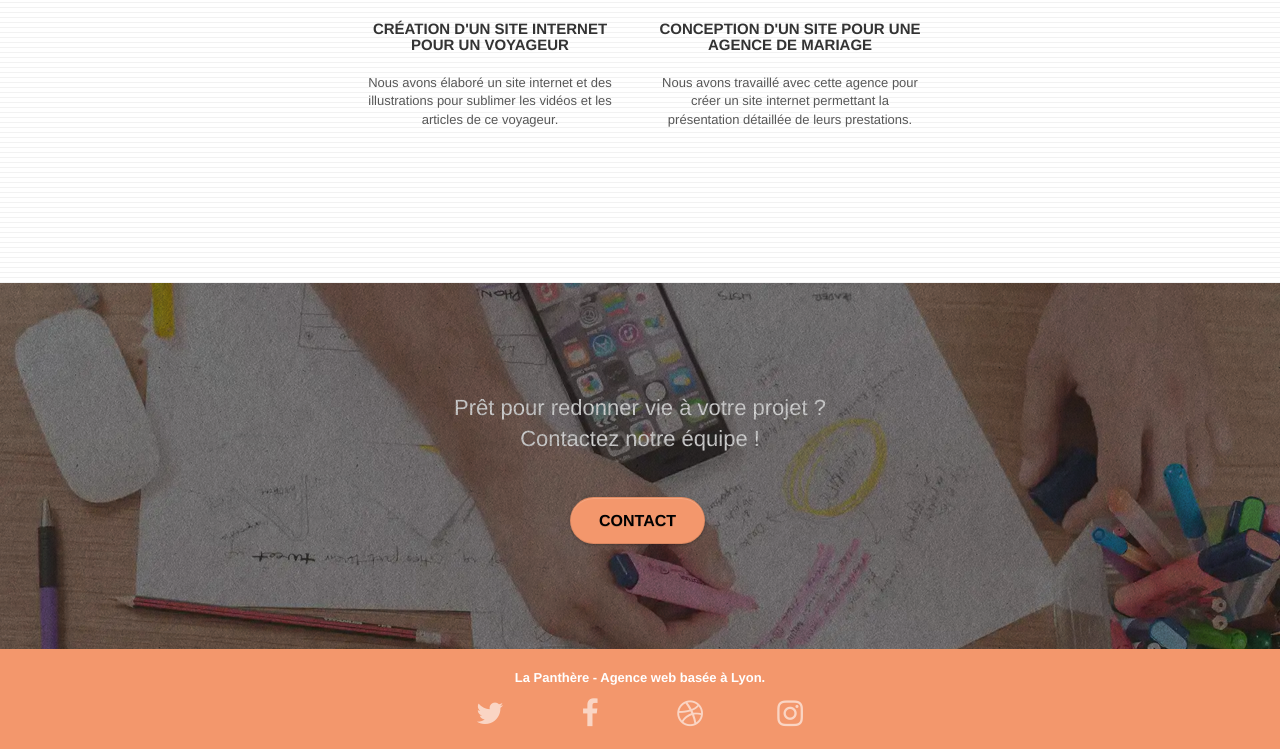
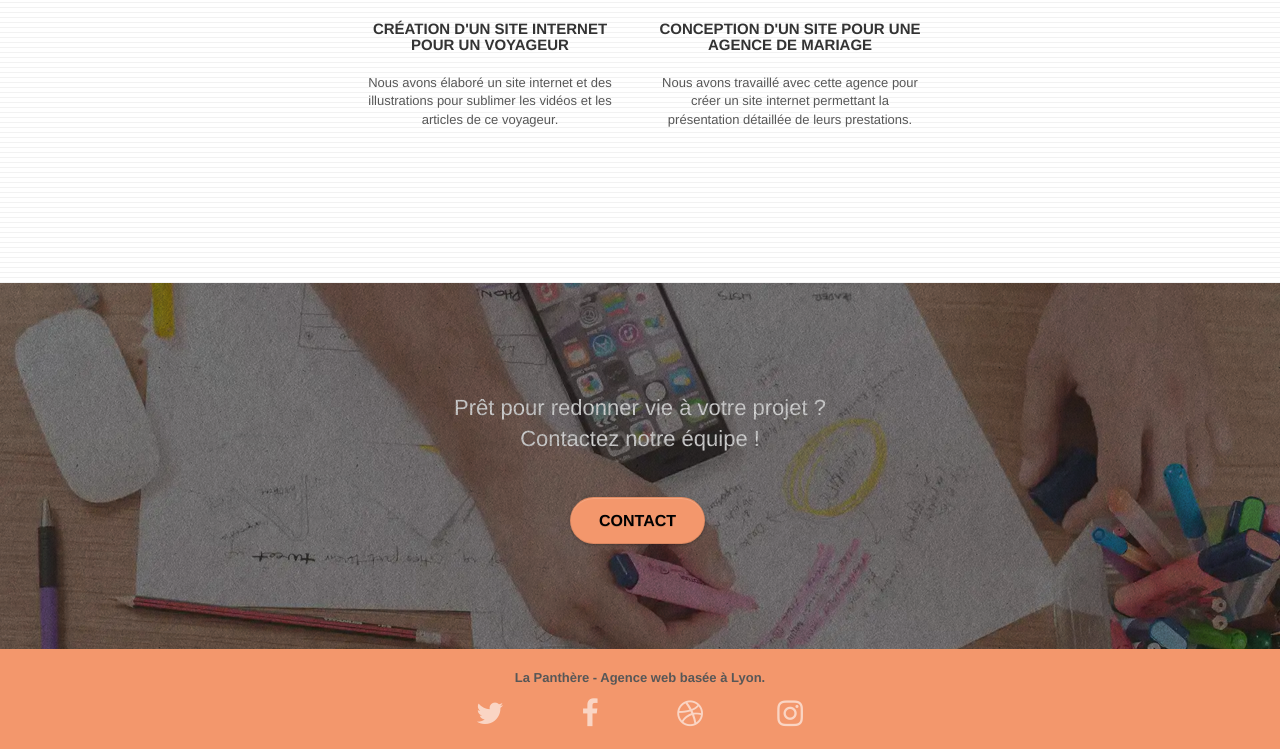
Before and after one commit to Habibouldmoussa/habib_la_Panthere, a plain HTML site: page index.html in a window 1280 px wide. Shown: the part 2724-3473 px from the top of the page. Drawn offline with Linux system fonts and the light colour scheme.

Commit message:
Recomendation 10 Augmenter le contraste du texte

```diff
--- a/index.html
+++ b/index.html
@@ -269,7 +269,7 @@ Maxime Guibard, PDG de À vos fourchettes
 			<div class="container bloc-sm">
 				<div class="row">
 					<div class="col-sm-12">
-						<p class="text-center white">
+						<p class="text-center ">
 							<strong>La Panthère - Agence web basée à Lyon.</strong><br>
 						</p>
 						<div class="row row-no-gutters social">
```
